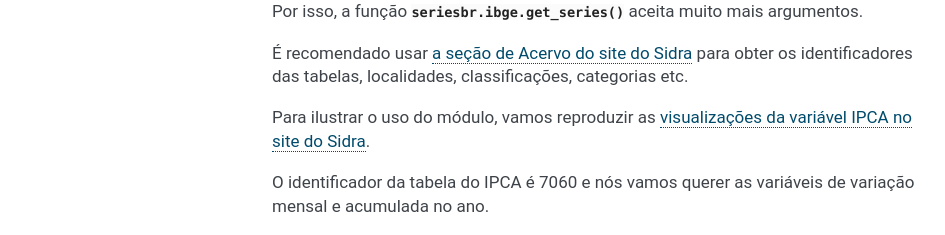
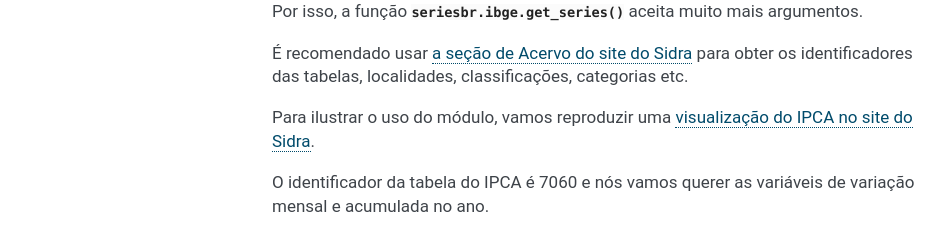
Before and after one commit to phelipetls/seriesbr, a Sphinx documentation site: the page built from docs/source/demos/IBGE.rst, in a window 1280 px wide and 1236 px high. Shown: the part 405-640 px from the top of the window, without its empty margins (148-1093 px from the left). Built offline with Sphinx 7.4.7, drawn with Linux system fonts in a browser that asks for light colours; grey boxes are pictures that could not be loaded.

Commit message:
Improve prose in IBGE docs

```diff
--- a/docs/source/demos/IBGE.rst
+++ b/docs/source/demos/IBGE.rst
@@ -22,8 +22,8 @@ argumentos.
 <https://sidra.ibge.gov.br/acervo>`_ para obter os identificadores das tabelas,
 localidades, classificações, categorias etc.
 
-Para ilustrar o uso do módulo, vamos reproduzir as `visualizações da variável
-IPCA no site do Sidra <https://sidra.ibge.gov.br/home/ipca/brasil>`_.
+Para ilustrar o uso do módulo, vamos reproduzir uma `visualização do IPCA no
+site do Sidra <https://sidra.ibge.gov.br/home/ipca/brasil>`_.
 
 O identificador da tabela do IPCA é 7060 e nós vamos querer as variáveis de
 variação mensal e acumulada no ano.
```
